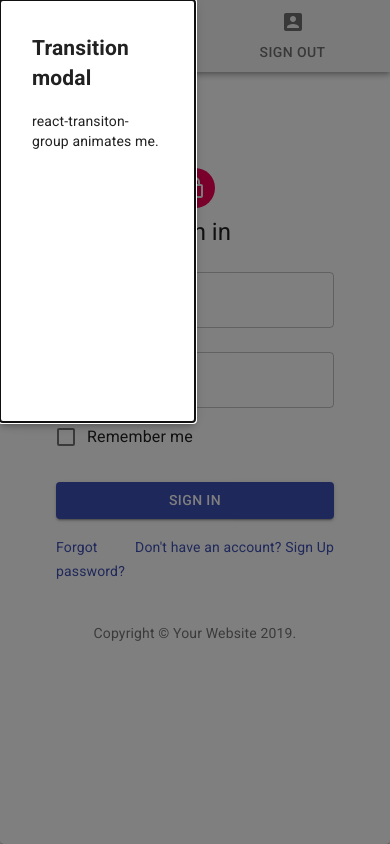
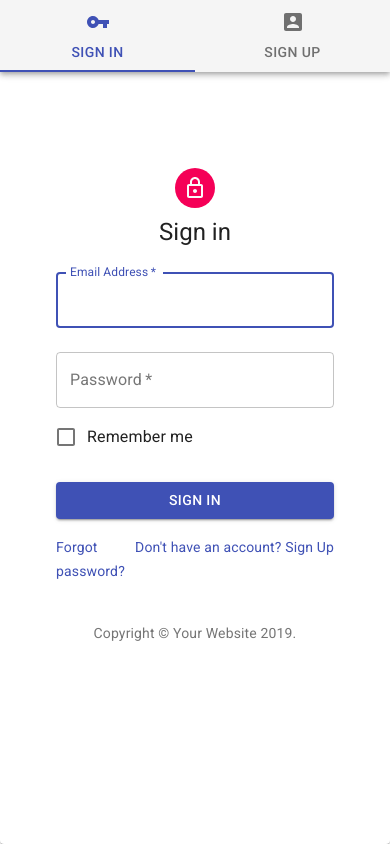
Before and after one commit to asoMansoury/RadioMusicWeb, a React (Create React App) app: page / in a window 390 px wide. Built offline with nearby package versions, Linux system fonts and the light colour scheme.

Commit message:
create Steppers With Back

```diff
--- a/src/Pages/Authentications/ForgotPassword.js
+++ b/src/Pages/Authentications/ForgotPassword.js
@@ -1,34 +1,39 @@
-import React from 'react';
+import React,{forwardRef,useImperativeHandle} from 'react';
+import {useTheme} from '@material-ui/core/styles'
 import {makeStyles} from '@material-ui/core/styles';
 import Modal from '@material-ui/core/Modal';
 import Fade from '@material-ui/core/Fade';
 import Backdrop from '@material-ui/core/Backdrop';
+import useMediaQuery from '@material-ui/core/useMediaQuery';
+import StepperComponent from './StepperComponent';
 
 const useStyles = makeStyles(theme=>({
     modal:{
         display:'flex',
         aligntItems:'center',
-        justifyContent:'end',
-        maxWidth:'50%',
-        maxHeight:'50%'
+        justifyContent:'center',
+
+
     },
     paper:{
         backgroundColor:theme.palette.background.paper,
         boxShadow: theme.shadows[5],
         padding: theme.spacing(2, 4, 3),
+        width:'90%',
+        height:'90%'
     }
 }))
 
-export default function(){
+
+
+const ForgotPassword =({setIshoShowModal,isShowModal},props)=>{
     const classes = useStyles();
-    const [open , setOpen] = React.useState(true);
+    const handleOpen = () =>{
 
-    const handleOpen = () =>{
-        setOpen(true);
+
     }
-
     const handleClose = () =>{
-        setOpen(false);
+        setIshoShowModal();
     }
 
     return(
@@ -37,18 +42,18 @@ export default function(){
             aria-describedby="transition-modal-description"
             className={classes.modal}
             BackdropComponent={Backdrop}
-            open={open}
+            open={isShowModal}
             onClose={handleClose}
             closeAfterTransition
             BackdropProps = {{
                 timeout:500
             }}>
-                <Fade in={open}>
-                <div className={classes.paper}>
-                    <h2 id="transition-modal-title">Transition modal</h2>
-                    <p id="transition-modal-description">react-transiton-group animates me.</p>
+                <Fade in={isShowModal}>
+                <div className={[classes.paper]} style={props.isSm?{ marginTop:'.2rem'}:{ marginTop:'3rem'}} id="ddd">
+                    <StepperComponent></StepperComponent>
                 </div>
                 </Fade>
         </Modal>
     )
 }
+export default ForgotPassword;
--- a/src/Pages/Authentications/SignIn.js
+++ b/src/Pages/Authentications/SignIn.js
@@ -1,4 +1,5 @@
-import React from 'react';
+import React,{useRef,useImperativeHandle,forwardRef} from 'react';
+import {useTheme} from '@material-ui/core/styles'
 import SignInIcon from '@material-ui/icons/VpnKey';
 import SignUpIcon from '@material-ui/icons/AccountBox';
 import CssBaseline from '@material-ui/core/CssBaseline';
@@ -13,6 +14,10 @@ import Typography from '@material-ui/core/Typography';
 import SingInComponent from './SignInComponent';
 import SingUpComponent from './SignUpComponent';
 import ForgotPassword from './ForgotPassword';
+import useMediaQuery from '@material-ui/core/useMediaQuery';
+import Copyright from './../CommonComponents/CopyRight';
+import Link from '@material-ui/core/Link';
+
 const useStyles = makeStyles(theme =>({
     root:{
         height:'100vh'
@@ -43,6 +48,8 @@ const useStyles = makeStyles(theme =>({
     }
 }));
 
+
+
 function TabPanel(props){
     const {children,value,index,...other} = props;
 
@@ -61,21 +68,35 @@ function TabPanel(props){
 
 
 
-export default function SignIn(){
+const  SignIn=()=>{
+    const myRef = React.createRef();
     const classes = useStyles();
     const [value, setValue] = React.useState(0);
-
+    const theme = useTheme();
     const handleChange =(event,newValue)=>{
         setValue(newValue);
     }
+
+    const isSMMode =useMediaQuery(theme.breakpoints.down('sm'));
+    const [isShowModal,setIsShowModal] = React.useState(false);
+    const  handleClickModal =()=>{
+        setIsShowModal(true);
+    }
+
+    const  handleCloseModal =()=>{
+        setIsShowModal(false);
+    }
+
+
+
+
     return (
         <div className={classes.root}>
-
             <Grid container component='main' className={classes.root}>
-
+            <ForgotPassword  ref={myRef} isSm={isSMMode} isShowModal={isShowModal} setIshoShowModal={handleCloseModal}></ForgotPassword>
                 <CssBaseline></CssBaseline>
-                <Grid item xs={false} sm={4} md={7} className={classes.image}></Grid>
-                <Grid item xs={12} sm={8} md={5} component={Paper}>
+                <Grid item xs={false} sm={4} md={6} className={classes.image}></Grid>
+                <Grid item xs={12} sm={8} md={6} component={Paper}>
                     <AppBar position="static" color="default">
                             <Tabs
                                 value={value}
@@ -83,19 +104,49 @@ export default function SignIn(){
                                 scrollButtons="on"
                                 indicatorColor="primary"
                                 textColor="primary"
-                        aria-label="scrollable force tabs example"
-                    >
+                                aria-label="scrollable force tabs example">
                                 <Tab label="Sign In" icon={<SignInIcon></SignInIcon>} style={{width:"50%"}}></Tab>
-                        <Tab label="Sign Out" icon={<SignUpIcon></SignUpIcon>} style={{width:"50%"}}></Tab>
+                                <Tab label="Sign UP" icon={<SignUpIcon></SignUpIcon>} style={{width:"50%"}}></Tab>
                             </Tabs>
                     </AppBar>
-                    <ForgotPassword></ForgotPassword>
                     <TabPanel value={value} index={0}>
-                        <SingInComponent></SingInComponent>
+                        <SingInComponent>
+                                <Grid container>
+                                <Grid item xs>
+                                    <Link href="#" variant ="body2" onClick={handleClickModal}>
+                                    Forgot password?
+                                    </Link>
+                                </Grid>
+                                <Grid item>
+                                    <Link href="#" variant ="body2">
+                                        {"Don't have an account? Sign Up"}
+                                    </Link>
+                                </Grid>
+                                </Grid>
+                                <Box mt={5}>
+                                    <Copyright />
+                                </Box>
+                        </SingInComponent>
 
                     </TabPanel>
                     <TabPanel value={value} index={1}>
-                        <SingUpComponent></SingUpComponent>
+                        <SingUpComponent>
+                        <Grid container>
+                                <Grid item xs>
+                                    <Link href="#" variant ="body2" onClick={handleClickModal}>
+                                    Forgot password?
+                                    </Link>
+                                </Grid>
+                                <Grid item>
+                                    <Link href="#" variant ="body2">
+                                        {"Don't have an account? Sign Up"}
+                                    </Link>
+                                </Grid>
+                                </Grid>
+                                <Box mt={5}>
+                                    <Copyright />
+                                </Box>
+                         </SingUpComponent>
                     </TabPanel>
                 </Grid>
             </Grid>
@@ -103,3 +154,5 @@ export default function SignIn(){
     )
 
 }
+
+export default  SignIn;
--- a/src/Pages/Authentications/SignInComponent.js
+++ b/src/Pages/Authentications/SignInComponent.js
@@ -9,8 +9,6 @@ import Checkbox from '@material-ui/core/Checkbox';
 import Link from '@material-ui/core/Link';
 import Typography from '@material-ui/core/Typography';
 import LockOutlinedIcon from '@material-ui/icons/LockOutlined';
-import Box from '@material-ui/core/Box';
-import Copyright from './../CommonComponents/CopyRight';
 
 const useStyles = makeStyles(theme =>({
     paper:{
@@ -33,7 +31,8 @@ const useStyles = makeStyles(theme =>({
     }
 }));
 
-export default function SignInComponent() {
+export default function SignInComponent(props) {
+
     const classes = useStyles();
         return(
             <div className={classes.paper}>
@@ -79,21 +78,7 @@ export default function SignInComponent() {
                     >
                         Sign In
                     </Button>
-                    <Grid container>
-                        <Grid item xs>
-                            <Link href="#" variant ="body2">
-                            Forgot password?
-                            </Link>
-                        </Grid>
-                        <Grid item>
-                            <Link href="#" variant ="body2">
-                                {"Don't have an account? Sign Up"}
-                            </Link>
-                        </Grid>
-                    </Grid>
-                    <Box mt={5}>
-                        <Copyright />
-                    </Box>
+                        {props.children}
                 </form>
         </div>
         )
--- a/src/Pages/Authentications/SignUpComponent.js
+++ b/src/Pages/Authentications/SignUpComponent.js
@@ -6,11 +6,12 @@ import Button from '@material-ui/core/Button';
 import TextField from '@material-ui/core/TextField';
 import FormControlLabel from '@material-ui/core/FormControlLabel';
 import Checkbox from '@material-ui/core/Checkbox';
-import Link from '@material-ui/core/Link';
 import Typography from '@material-ui/core/Typography';
 import LockOutlinedIcon from '@material-ui/icons/LockOutlined';
 import Box from '@material-ui/core/Box';
 import CopyRight from './../CommonComponents/CopyRight';
+import Link from '@material-ui/core/Link';
+
 const useStyles = makeStyles(theme =>({
     paper:{
        margin:theme.spacing(8,4) ,
@@ -34,7 +35,7 @@ const useStyles = makeStyles(theme =>({
 
 
 
-export default function SignInComponent() {
+export default function SignInComponent(props) {
     const classes = useStyles();
         return(
             <div className={classes.paper}>
@@ -80,21 +81,7 @@ export default function SignInComponent() {
                     >
                         Sign Up
                     </Button>
-                    <Grid container>
-                        <Grid item xs>
-                            <Link href="#" variant ="body2">
-                            Forgot password?
-                            </Link>
-                        </Grid>
-                        <Grid item>
-                            <Link href="#" variant ="body2">
-                                {"Don't have an account? Sign Up"}
-                            </Link>
-                        </Grid>
-                    </Grid>
-                    <Box mt={5}>
-                        <CopyRight />
-                    </Box>
+                    {props.children}
                 </form>
         </div>
         )
--- /dev/null
+++ b/src/Pages/Authentications/StepperComponent.js
@@ -0,0 +1,69 @@
+import React from 'react';
+import {makeStyles} from '@material-ui/core/styles';
+import Stepper from '@material-ui/core/Stepper';
+import Step from '@material-ui/core/Step';
+import StepLabel from '@material-ui/core/StepLabel';
+import Button from '@material-ui/core/Button';
+import Typography from '@material-ui/core/Typography'
+const useStyles = makeStyles(theme=>({
+    button:{
+        marginRight:theme.spacing(1)
+    },
+    stepper:{
+        padding:'1px'
+    },
+    buttons:{
+        position: 'fixed',
+        bottom: 0,
+        width: '100%',
+        padding:'20px',
+        paddingBottom:'4rem'
+    }
+}));
+
+function getSteps() {
+    return ['Inser Your Email', 'Create an ad group', 'Create an ad'];
+}
+
+export default function StepperComponent(){
+    const steps = getSteps();
+    const classes = useStyles();
+    const [activeStep, setActiveStep] = React.useState(1);
+    const [skipped, setSkipped] = React.useState(0);
+    const [isCompleted,setIsCompleted] =React.useState(0);
+
+
+    const handleNext = () => {
+        if(isCompleted<3){
+            setIsCompleted(isCompleted+1)
+        }
+        if(isCompleted>0)
+            setSkipped(0);
+        else
+            setSkipped(1);
+        };
+
+    return(
+        <div>
+            <Stepper activeStep={isCompleted} className={classes.stepper}>
+                {
+                    steps.map((label,index)=>{
+                        return (
+                            <Step key={index}>
+                                <StepLabel>{label}</StepLabel>
+                            </Step>
+                        )
+                    })
+                }
+            </Stepper>
+            <div className={classes.buttons}>
+                <Typography>This is</Typography>
+                <div>
+                    <Button disabled={activeStep}>Back</Button>
+                    {/* <Button className={classes.button} style={skipped==0?{display:'none'}:{display:'absolute'}} variant="contained" color="primary">Skip</Button> */}
+                    <Button className={classes.button} variant="contained" color="primary" onClick={handleNext}>Next</Button>
+                </div>
+            </div>
+        </div>
+    )
+}
```
Lines whose indentation alone changed are shown as unchanged.
